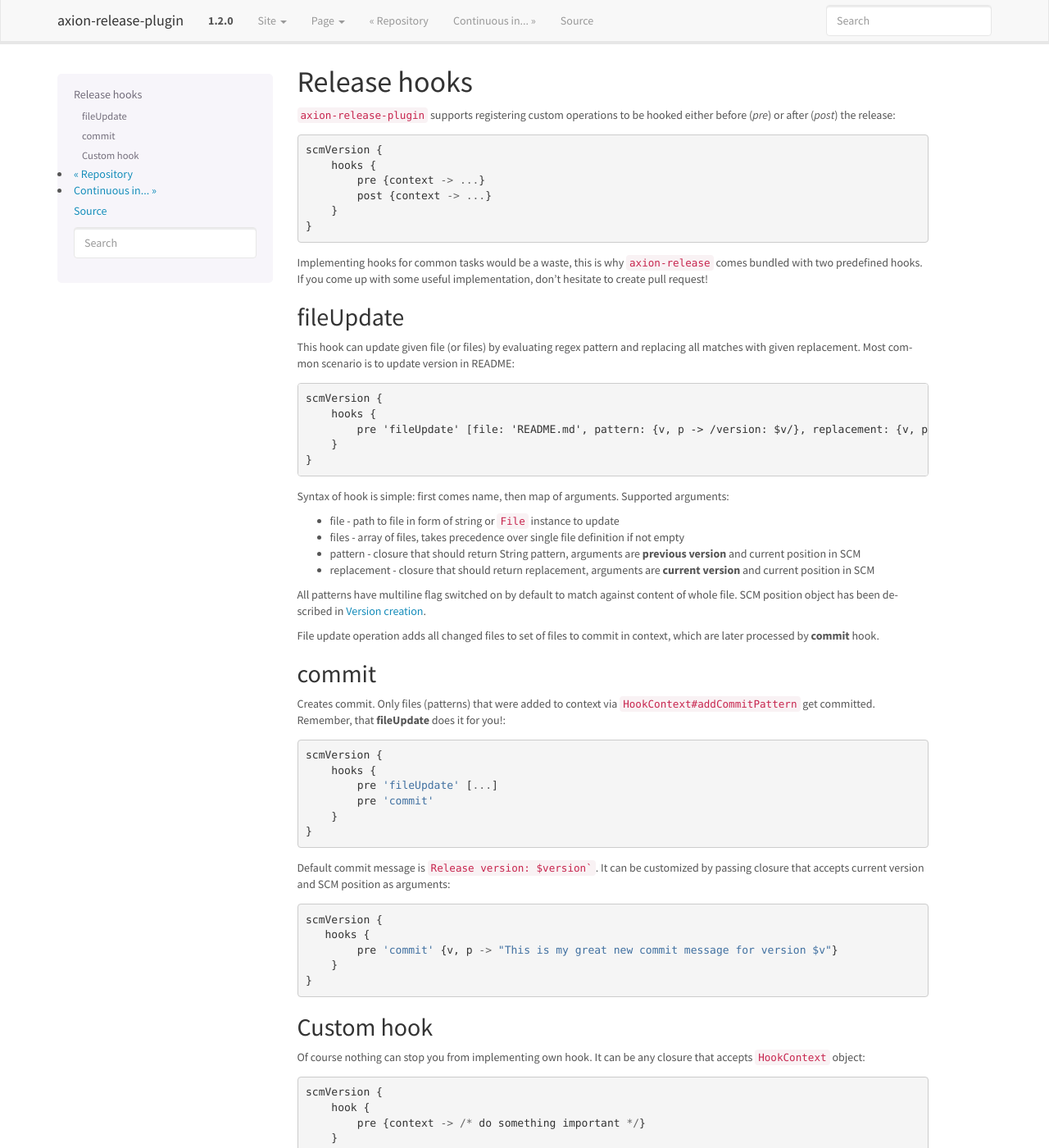
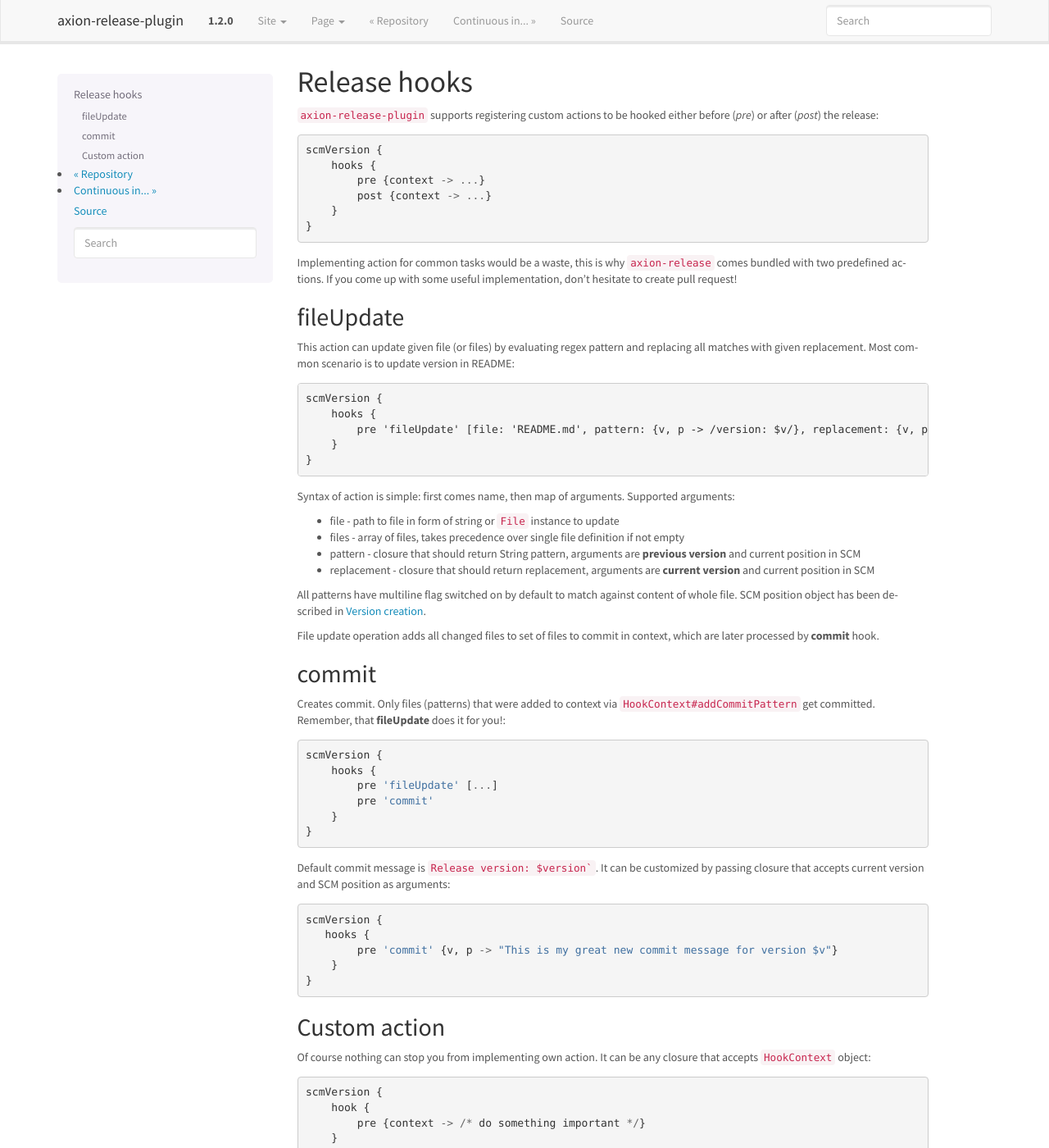
Before and after one commit to allegro/axion-release-plugin, a Sphinx documentation site: the page built from docs/configuration/hooks.rst, in a window 1280 px wide and 1400 px high. Shown: the whole window at 82% size. Built offline with Sphinx 7.4.7, drawn with Linux system fonts in a browser that asks for light colours.

```diff
--- a/docs/configuration/hooks.rst
+++ b/docs/configuration/hooks.rst
@@ -1,7 +1,7 @@
 Release hooks
 =============
 
-``axion-release-plugin`` supports registering custom operations to be hooked either before (*pre*) or after (*post*)
+``axion-release-plugin`` supports registering custom actions to be hooked either before (*pre*) or after (*post*)
 the release::
 
     scmVersion {
@@ -11,13 +11,13 @@
         }
     }
 
-Implementing hooks for common tasks would be a waste, this is why ``axion-release`` comes bundled with two predefined
-hooks. If you come up with some useful implementation, don't hesitate to create pull request!
+Implementing action for common tasks would be a waste, this is why ``axion-release`` comes bundled with two predefined
+actions. If you come up with some useful implementation, don't hesitate to create pull request!
 
 fileUpdate
 ----------
 
-This hook can update given file (or files) by evaluating regex pattern and replacing all matches with given replacement.
+This action can update given file (or files) by evaluating regex pattern and replacing all matches with given replacement.
 Most common scenario is to update version in README::
 
     scmVersion {
@@ -26,7 +26,7 @@
         }
     }
 
-Syntax of hook is simple: first comes name, then map of arguments. Supported arguments:
+Syntax of action is simple: first comes name, then map of arguments. Supported arguments:
 
 * file - path to file in form of string or ``File`` instance to update
 * files - array of files, takes precedence over single file definition if not empty
@@ -60,10 +60,10 @@
         }
     }
 
-Custom hook
------------
+Custom action
+-------------
 
-Of course nothing can stop you from implementing own hook. It can be any closure that accepts ``HookContext`` object::
+Of course nothing can stop you from implementing own action. It can be any closure that accepts ``HookContext`` object::
 
     scmVersion {
         hook {
```
Also changed, not shown: 19 other files.
